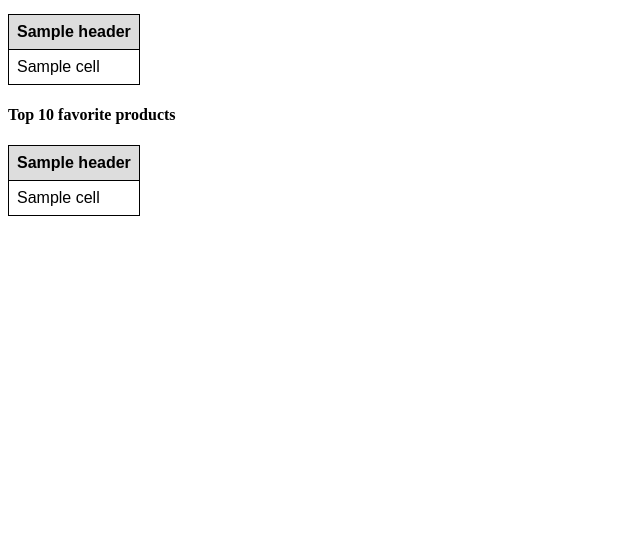
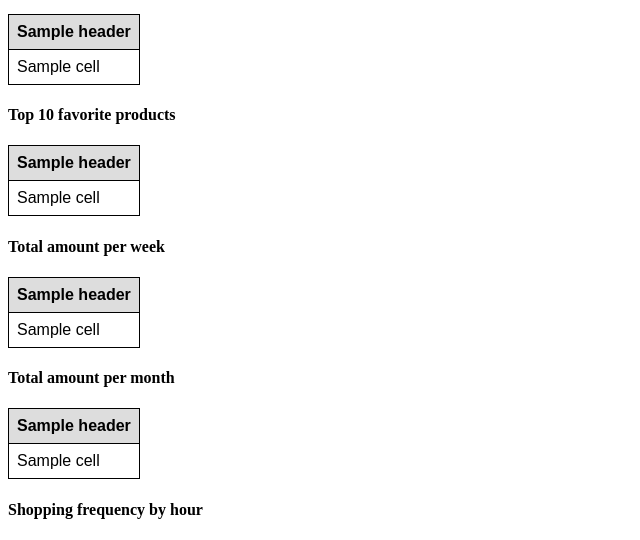
Before and after one commit to gkanel97/supermarketDB, a Flask app: template src/templates/customer_stats.html in a window 1280 px wide. Shown: the part 237-777 px from the top of the page, without its empty margins (0-640 px from the left). Before the commit the page ends 453 px from the top, so only its background shows below. Run offline with Flask 2, Linux system fonts and the light colour scheme; the template is opened without the code that fills it: most values are stand-ins (such as "Sample title", 1, 10 or a date in 2020); some libraries are stand-ins or nearby versions.

Commit message:
Added JS chart with transactions per hour

```diff
--- a/src/templates/customer_stats.html
+++ b/src/templates/customer_stats.html
@@ -22,6 +22,7 @@ th {
   background-color: #dddddd;
 }
 </style>
+<script src='https://cdnjs.cloudflare.com/ajax/libs/Chart.js/1.0.2/Chart.min.js'></script>
 </head>
 
 <body>
@@ -83,6 +84,84 @@ th {
         {% endfor %}
     </table></div>
 
+    <div><h4>Total amount per week</h4>
+    <table>
+        <tr>
+            {% for header in data['week_avg']['headers'] %}
+                <th> {{ header|capitalize }} </th>
+            {% endfor %}
+        </tr>
+        {% for row in data['week_avg']['table'] %}
+            <tr>
+            {% for cell in row %}
+                <td> {{ cell }} </td>
+            {% endfor %}
+            </tr>
+        {% endfor %}
+    </table></div>
+
+    <div><h4>Total amount per month</h4>
+    <table>
+        <tr>
+            {% for header in data['month_avg']['headers'] %}
+                <th> {{ header|capitalize }} </th>
+            {% endfor %}
+        </tr>
+        {% for row in data['month_avg']['table'] %}
+            <tr>
+            {% for cell in row %}
+                <td> {{ cell }} </td>
+            {% endfor %}
+            </tr>
+        {% endfor %}
+    </table></div>
+
+
+    <div><h4>Shopping frequency by hour</h4>
+    <canvas id="chart" width="600" height="400"></canvas>
+    <script>
+      // bar chart data
+      var barData = {
+        labels : [
+          {% for item in data['fav_hour']['labels'] %}
+           "{{ item }}",
+          {% endfor %}
+	],
+
+        datasets : [{
+          fillColor: "rgba(151,187,205,0.2)",
+          strokeColor: "rgba(151,187,205,1)",
+          pointColor: "rgba(151,187,205,1)",
+          data : [
+            {% for item in data['fav_hour']['values'] %}
+               "{{ item }}",
+              {% endfor %}
+	    ]
+          }
+        ]
+      }
+
+     // get bar chart canvas
+     var mychart = document.getElementById("chart").getContext("2d");
+
+       steps = 10
+       max = {{ data['fav_hour']['max'] }}
+
+     // draw bar chart
+     new Chart(mychart).Bar(barData, {
+       scaleOverride: true,
+       scaleSteps: steps,
+       scaleStepWidth: Math.ceil(max / steps),
+       scaleStartValue: 0,
+       scaleShowVerticalLines: true,
+       scaleShowGridLines : true,
+       barShowStroke : true,
+       scaleShowLabels: true
+       }
+     );
+
+    </script></div>
+
 {% endif %}
 
 </body>
```
